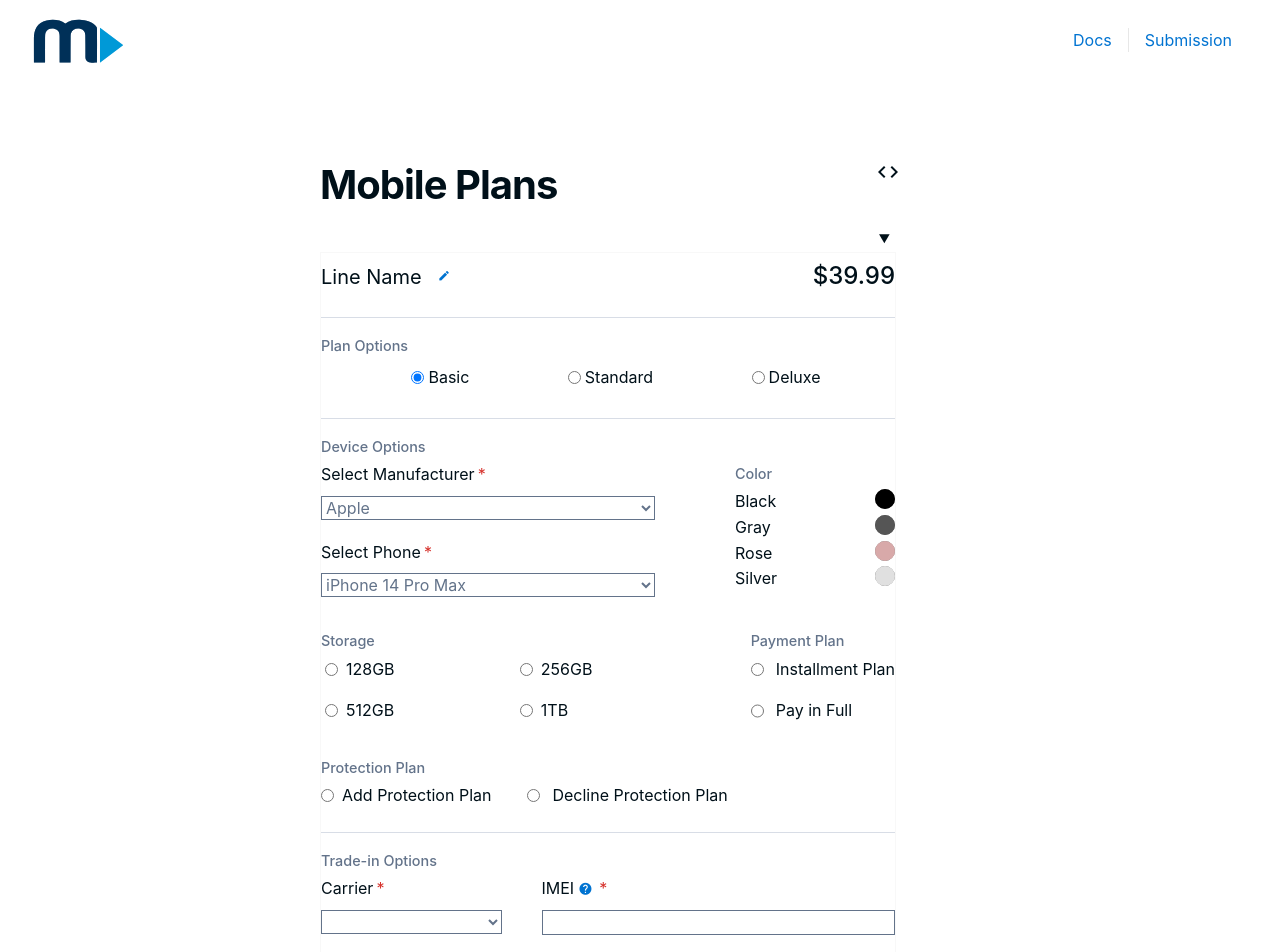
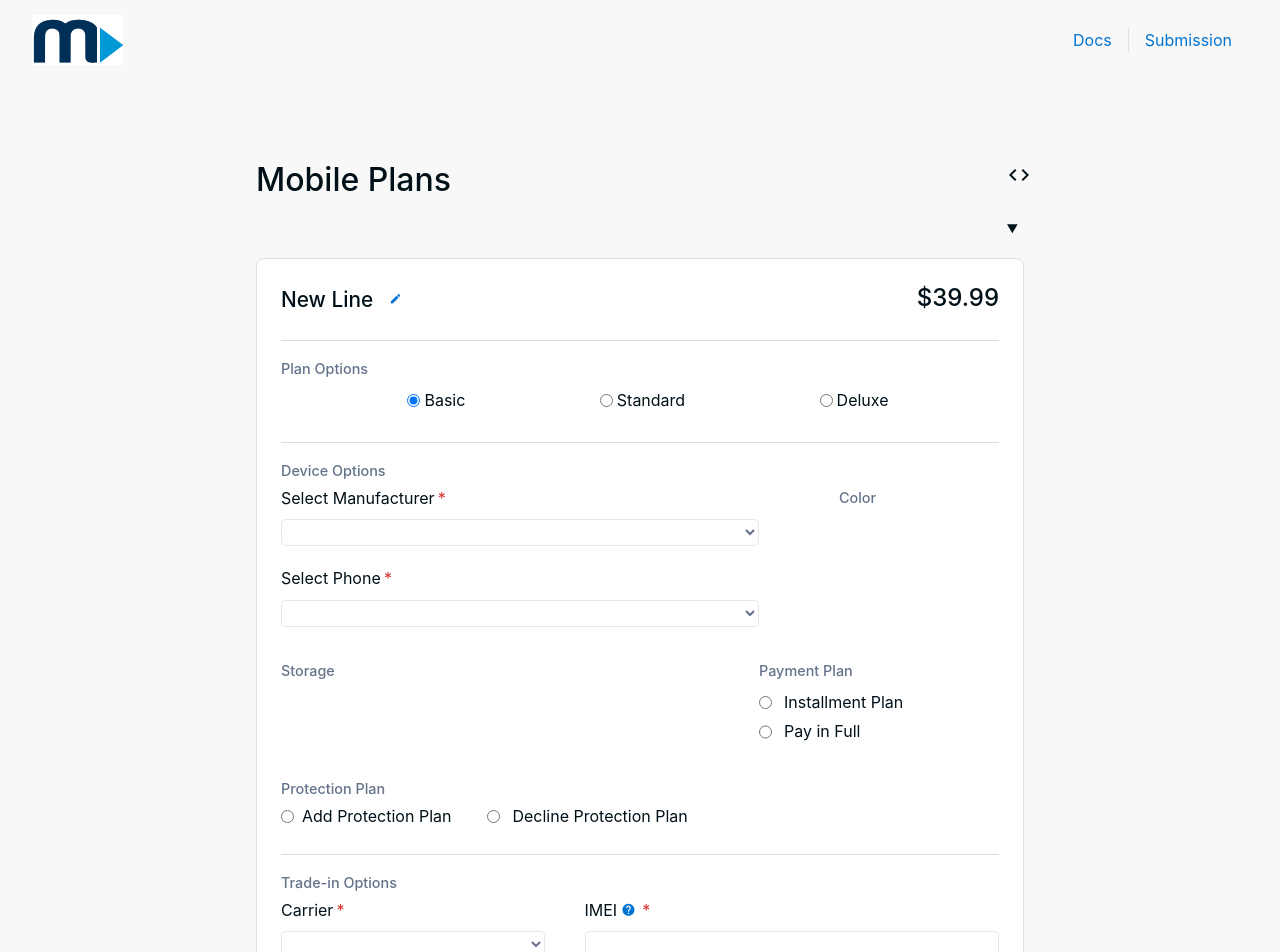
Before and after one commit to ericthayer/mobile-plans, a Vue app: page /submission in a window 1280 px wide. Shown: the top 952 px of the page. Built offline with nearby package versions, Linux system fonts and the light colour scheme; a web font is replaced by a local one.

Commit message:
WIP: styling layout and form for interview

```diff
--- /dev/null
+++ b/src/assets/styles/_base.scss
@@ -0,0 +1,117 @@
+:root {
+  --theme-color-white: #ffffff;
+  --theme-color-white-soft: #f8f8f8;
+  --theme-color-white-mute: #f2f2f2;
+
+  --theme-color-black: #181818;
+  --theme-color-black-soft: #222222;
+  --theme-color-black-mute: #282828;
+
+  --theme-color-indigo: #2c3e50;
+
+  --theme-color-divider-light-1: rgba(60, 60, 60, 0.29);
+  --theme-color-divider-light-2: rgba(60, 60, 60, 0.12);
+  --theme-color-divider-dark-1: rgba(84, 84, 84, 0.65);
+  --theme-color-divider-dark-2: rgba(84, 84, 84, 0.48);
+
+  --theme-color-text-light-1: var(--theme-color-indigo);
+  --theme-color-text-light-2: rgba(60, 60, 60, 0.66);
+  --theme-color-text-dark-1: var(--theme-color-white);
+  --theme-color-text-dark-2: rgba(235, 235, 235, 0.64);
+}
+
+/* semantic color variables for this project */
+:root {
+  --color-background: var(--theme-color-white);
+  --color-background-soft: var(--theme-color-white-soft);
+  --color-background-mute: var(--theme-color-white-mute);
+
+  --color-border: var(--theme-color-divider-light-2);
+  --color-border-hover: var(--theme-color-divider-light-1);
+
+  --color-heading: var(--theme-color-text-light-1);
+  --color-text: var(--theme-color-text-light-1);
+}
+
+@media (prefers-color-scheme: dark) {
+  :root {
+    --color-background: var(--theme-color-black);
+    --color-background-soft: var(--theme-color-black-soft);
+    --color-background-mute: var(--theme-color-black-mute);
+
+    --color-border: var(--theme-color-divider-dark-2);
+    --color-border-hover: var(--theme-color-divider-dark-1);
+
+    --color-heading: var(--theme-color-text-dark-1);
+    --color-text: var(--theme-color-text-dark-2);
+  }
+}
+
+*,
+*::before,
+*::after {
+  box-sizing: border-box;
+  margin: 0;
+  font-weight: normal;
+}
+
+:root {
+  container-type: inline-size;
+}
+
+html {
+  height: auto !important;
+}
+
+body {
+  min-height: 100vh !important;
+  background: var(--kite-color-gray-10) !important;
+  transition: color 0.5s, background-color 0.5s;
+  line-height: 1.6;
+  text-rendering: optimizeLegibility;
+  -webkit-font-smoothing: antialiased;
+  -moz-osx-font-smoothing: grayscale;
+}
+
+a,
+p:has(a) {
+  text-decoration: underline;
+  text-decoration-skip-ink: auto;
+}
+
+// I would normally never so thi but I'm fighting with
+// my hacky way to import Tailwind & Kite.
+input,
+select,
+optgroup,
+textarea,
+input[type='text'],
+input[type='search'],
+input[type='email'],
+input[type='url'],
+input[type='tel'],
+input[type='password'],
+input[type='number'],
+input[type='datetime-local'],
+input[type='date'],
+input[type='time'],
+input[type='month'],
+input[type='week'] {
+  border-radius: 5px;
+  border: 1px solid var(--color-border);
+  padding-top: 0.25rem;
+  padding-right: 0.3rem;
+  padding-bottom: 0.25rem;
+  padding-left: 0.3rem;
+}
+
+select {
+  // padding-right: 0.75rem;
+  font-size: 0.75rem;
+  font-weight: 500;
+}
+
+
+ul {
+  // list-style: disc;
+}
--- a/src/assets/styles/_buttons.scss
+++ b/src/assets/styles/_buttons.scss
@@ -1,4 +1,4 @@
-[class^="button-"] {
+@mixin button {
   display: flex;
   align-items: center;
   justify-content: center;
@@ -43,6 +43,13 @@
   font-size: 0.875rem;
 }
 
+.button-primary,
+.button-outline,
+.button-link,
+.button-icon {
+  @include button
+}
+
 .button-primary {
   background: var(--kite-color-blue-10);
   color: var(--kite-color-white);
@@ -83,7 +90,7 @@
   padding: 0;
 
   &:has(.icon) {
-    padding-right: 0;
+    padding: 0;
 
     .icon {
       font-size: 24px;
@@ -112,3 +119,10 @@
     color: var(--kite-color-blue-20);
   }
 }
+
+.code-preview-button {
+  height: 30px;
+  width: 30px;
+  padding-left: 0;
+  margin-right: -10px;
+}
--- a/src/assets/styles/_forms.scss
+++ b/src/assets/styles/_forms.scss
@@ -1,3 +1,10 @@
-form {
-  border: 1px solid var(--kite-color-gray-10);
+.form {
+  background: var(--kite-color-white);
+  border: 1px solid var(--kite-color-gray-20);
+  border-radius: 0.5rem;
+  margin-top: 1rem;
+  padding-top: 1rem;
+  padding-right: 1.5rem;
+  padding-top: 1rem;
+  padding-left: 1.5rem;
 }
--- a/src/assets/styles/base.css
+++ /dev/null
@@ -1,84 +0,0 @@
-:root {
-  --vt-c-white: #ffffff;
-  --vt-c-white-soft: #f8f8f8;
-  --vt-c-white-mute: #f2f2f2;
-
-  --vt-c-black: #181818;
-  --vt-c-black-soft: #222222;
-  --vt-c-black-mute: #282828;
-
-  --vt-c-indigo: #2c3e50;
-
-  --vt-c-divider-light-1: rgba(60, 60, 60, 0.29);
-  --vt-c-divider-light-2: rgba(60, 60, 60, 0.12);
-  --vt-c-divider-dark-1: rgba(84, 84, 84, 0.65);
-  --vt-c-divider-dark-2: rgba(84, 84, 84, 0.48);
-
-  --vt-c-text-light-1: var(--vt-c-indigo);
-  --vt-c-text-light-2: rgba(60, 60, 60, 0.66);
-  --vt-c-text-dark-1: var(--vt-c-white);
-  --vt-c-text-dark-2: rgba(235, 235, 235, 0.64);
-}
-
-/* semantic color variables for this project */
-:root {
-  --color-background: var(--vt-c-white);
-  --color-background-soft: var(--vt-c-white-soft);
-  --color-background-mute: var(--vt-c-white-mute);
-
-  --color-border: var(--vt-c-divider-light-2);
-  --color-border-hover: var(--vt-c-divider-light-1);
-
-  --color-heading: var(--vt-c-text-light-1);
-  --color-text: var(--vt-c-text-light-1);
-}
-
-@media (prefers-color-scheme: dark) {
-  :root {
-    --color-background: var(--vt-c-black);
-    --color-background-soft: var(--vt-c-black-soft);
-    --color-background-mute: var(--vt-c-black-mute);
-
-    --color-border: var(--vt-c-divider-dark-2);
-    --color-border-hover: var(--vt-c-divider-dark-1);
-
-    --color-heading: var(--vt-c-text-dark-1);
-    --color-text: var(--vt-c-text-dark-2);
-  }
-}
-
-*,
-*::before,
-*::after {
-  box-sizing: border-box;
-  margin: 0;
-  font-weight: normal;
-}
-
-:root {
-  container-type: inline-size;
-}
-
-html {
-  height: auto !important;
-}
-
-body {
-  min-height: 100vh !important;
-  /* color: var(--color-text); */
-  /* background: var(--color-background); */
-  transition: color 0.5s, background-color 0.5s;
-  line-height: 1.6;
-  /* font-family: Inter, -apple-system, BlinkMacSystemFont, 'Segoe UI', Roboto, Oxygen, Ubuntu,
-    Cantarell, 'Fira Sans', 'Droid Sans', 'Helvetica Neue', sans-serif;
-  font-size: 15px; */
-  text-rendering: optimizeLegibility;
-  -webkit-font-smoothing: antialiased;
-  -moz-osx-font-smoothing: grayscale;
-}
-
-a,
-p:has(a) {
-  text-decoration: underline;
-  text-decoration-skip-ink: auto;
-}
--- a/src/assets/styles/main.scss
+++ b/src/assets/styles/main.scss
@@ -14,7 +14,8 @@
 
 @media (hover: hover) {
   a:hover {
-    /* background-color: hsla(160, 100%, 37%, 0.2); */
+    background-color: hsla(205, 54%, 41%, 0.2);
+    text-decoration: none;;
   }
 }
 
@@ -37,6 +38,8 @@
   padding-top: 160px;
 
   .app-header {
+    display: flex;
+    place-items: center;
     height: 80px;
     padding-right: 0;
     position: fixed;
@@ -77,12 +80,14 @@
     display: flex;
     justify-content: center;
     gap: 4rem;
-    max-width: 64rem;
     margin-right: auto;
     margin-left: auto;
+    max-width: 100vw;
+    position: relative;
 
     &:not(.preview-visible) {
-      max-width: 40rem;
+      gap: 0;
+      max-width: 48rem;
     }
   }
 }
@@ -94,6 +99,7 @@
 .code-preview {
   opacity: 0;
   width: 0;
+  max-width: 20rem;
 
   pre {
     background: var(--kite-color-gray-10);
@@ -104,6 +110,13 @@
 
   code {
     font-size: .75rem;
+  }
+
+  @container (max-width: 1000px) {
+    position: absolute;
+    top: 2rem;
+    right: 0;
+    z-index: 1;
   }
 }
 
--- a/src/components/forms/MobilePlanForm.vue
+++ b/src/components/forms/MobilePlanForm.vue
@@ -1,11 +1,11 @@
 <template>
   <div class="content" :class="{ 'preview-visible': showDataPreview }">
     <div class="code-build">
-      <h2 class="flex justify-between mb-0 kite-type-style--title-2">
+      <h2 class="flex justify-between mb-0 kite-type-style--title-4">
         {{ title }}
         <button
           v-if="$route.name == 'submission'"
-          class="button-icon ml-2"
+          class="button-icon code-preview-button ml-2"
           @click="this.showDataPreview = !this.showDataPreview"
         >
           <span v-if="!showDataPreview" class="material-icons icon">code</span>
@@ -16,10 +16,10 @@
         <summary>
           <div class="plan-name">{{ plan.name }}</div>
           <div class="plan-price ml-auto">
-            {{ `$` + setPlanPrice }}
+            {{ `$` + getPlanPrice }}
           </div>
         </summary>
-        <form id="mobile-line-1" action="" @submit.prevent>
+        <form id="mobile-line-1" class="form" action="post" @submit.prevent>
           <div class="form-body">
             <!-- Plan Name -->
             <fieldset class="fieldset">
@@ -50,7 +50,7 @@
                   </button>
                 </div>
                 <div class="plan-price kite-type-style--title-5 m-0 ml-auto">
-                  {{ `$` + setPlanPrice }}
+                  {{ `$` + getPlanPrice }}
                 </div>
               </div>
             </fieldset>
@@ -148,7 +148,7 @@
                 <!-- Storage -->
                 <div class="plan-storage grow">
                   <div class="legend">Storage</div>
-                  <div class="grid grid-cols-2 gap-4 pr-4">
+                  <div class="grid grid-cols-2 gap-1 pt-1 pr-4">
                     <div
                       v-for="option in getDeviceStorage"
                       :key="option.size"
@@ -169,7 +169,7 @@
                 <!-- Payment Plan -->
                 <div class="payment-plan">
                   <div class="legend">Payment Plan</div>
-                  <div class="flex flex-col gap-4">
+                  <div class="flex flex-col gap-1 pt-1">
                     <div class="flex">
                       <input
                         id="installment-plan"
@@ -239,11 +239,12 @@
                     @input="setDeviceCarrier($event)"
                   >
                     <option
-                      v-for="manufacturer in getDeviceManufacturers"
-                      :key="manufacturer.name"
-                      :value="manufacturer.name"
+                      v-for="carrier in getDeviceCarriers"
+                      :key="carrier.name"
+                      :value="carrier.name"
+                      :selected="this.deviceCarrierSelected"
                     >
-                      {{ manufacturer.name }}
+                      {{ carrier.name }}
                     </option>
                   </select>
                 </div>
@@ -276,29 +277,31 @@
                   :key="question.question"
                   class="flex justify-between mb-2"
                 >
-                  <label class="mb-0" for="device-condition-questions">{{
+                  <label class="mb-0" :for="`question-` + index + this.dynamicQuestionLabel">{{
                     question.question
                   }}</label>
                   <div class="flex justify-between">
                     <div class="mr-2">
                       <input
-                        :id="`question-answer-` + index"
-                        :name="`question-answer-` + index"
+                        :id="`question-` + index + `-answer-yes`"
+                        :name="`question-` + index + `-answer-yes`"
                         class="mr-1"
                         type="radio"
-                        @change=""
+                        @change="setAnswer(true)"
                       />
-                      <label class="ml-1 mb-0" :for="`question-answer-` + index">Yes</label>
+                      <label class="ml-1 mb-0" :for="`question-` + index + `-answer-yes`"
+                        >Yes</label
+                      >
                     </div>
                     <div class="ml-4">
                       <input
-                        :id="`question-answer-` + index"
-                        :name="`question-answer-` + index"
+                        :id="`question-` + index + `-answer-no`"
+                        :name="`question-` + index + `-answer-no`"
                         class="mr-1"
                         type="radio"
-                        @change=""
+                        @change="setAnswer(false)"
                       />
-                      <label class="ml-1 mb-0" :for="`question-answer-` + index">No</label>
+                      <label class="ml-1 mb-0" :for="`question-` + index + `-answer-no`">No</label>
                     </div>
                   </div>
                 </div>
@@ -311,8 +314,9 @@
           </div>
         </form>
       </details>
-      <div class="form-actions flex items-center justify-between">
-        <button class="button-link" @click="addOrder()">
+      <!-- Form Actions -->
+      <div class="form-actions flex items-center justify-between mt-5">
+        <button class="button-link" @click="addMobilePlan()">
           <span class="material-icons icon">add_circle</span>
           <small class="">Add Line</small>
         </button>
@@ -361,6 +365,37 @@ export default defineComponent({
       dialogMessage: '',
       mobilePlans: [],
       mobilePlan: {},
+      newPlan: {
+        created: Date().toString(),
+        name: 'New Line',
+        planOption: 'Basic',
+        price: (39.99).toFixed(2),
+        device: {
+          name: '',
+          model: '',
+          color: {
+            name: '',
+            hexcode: ''
+          },
+          storage: ''
+        },
+        tradeInOptions: {
+          carrier: '',
+          IMEINumber: null,
+          deviceConditionQuestions: [
+            {
+              answer: null
+            },
+            {
+              answer: null
+            },
+            {
+              answer: null
+            }
+          ]
+        },
+        editing: true
+      },
       planOptions: [
         {
           name: 'Basic',
@@ -529,6 +564,7 @@ export default defineComponent({
           }
         ]
       },
+      dynamicQuestionLabel: '-answer-no',
       deviceManufacturerSelected: '',
       deviceModelSelected: '',
       deviceCarrierSelected: '',
@@ -537,49 +573,20 @@ export default defineComponent({
     }
   },
   mounted() {
-    this.deviceManufacturerSelected = this.deviceOptions.manufacturers[0].name
-    this.deviceModelSelected = this.deviceOptions.manufacturers[0].models[0].name
-    // this.setDeviceManufacturer([devices])
+    // this.deviceManufacturerSelected = this.deviceOptions.manufacturers[0].name
+    // this.deviceModelSelected = this.deviceOptions.manufacturers[0].models[0].name
   },
   computed: {
     getMobilePlans() {
       const plans = this.mobilePlans
 
       if (plans.length === 0) {
-        const newPlan = {
-          name: 'Line Name',
-          planOption: 'Basic',
-          price: (39.99).toFixed(2),
-          device: {
-            name: '',
-            model: '',
-            color: {
-              name: '',
-              hexcode: ''
-            },
-            storage: ''
-          },
-          tradeIn: {
-            carrier: '',
-            IMEINumber: null,
-            deviceConditionQuestions: [
-              {
-                answer: null
-              },
-              {
-                answer: null
-              },
-              {
-                answer: null
-              }
-            ]
-          },
-          editing: true
-        }
 
-        this.mobilePlan = newPlan
+        const plan = this.newPlan
 
-        plans.push(newPlan)
+        this.mobilePlan = plan
+
+        plans.push(plan)
         return plans
       } else return plans
     },
@@ -613,9 +620,13 @@ export default defineComponent({
       console.log('deviceStorage', deviceStorage)
       return deviceStorage
     },
-    setPlanPrice() {
+    getPlanPrice() {
       const plans = this.mobilePlans.filter((plan: { editing: boolean }) => plan.editing == true)
       return plans[0]?.price
+    },
+    getDeviceCarriers() {
+      const carriers = this.tradeInOptions?.carriers
+      return carriers
     }
   },
   methods: {
@@ -653,14 +664,28 @@ export default defineComponent({
       this.dialogMessage =
         'The International Mobile Equipment Identity (IMEI)[1] is a numeric identifier, usually unique,[2][3] for 3GPP and iDEN mobile phones, as well as some satellite phones.'
     },
-    setDeviceCarrier(model: { target: { value: string } }): void {
-      const modelName = model.target.value
-      const updatedDeviceModels = this.deviceModels.filter(
-        (device: { name: string }) => device.name === modelName
+    setDeviceCarrier(carrier: { target: { value: string } }) {
+      const carrierName = carrier.target.value
+      const updatedDeviceCarriers = this.tradeInOptions.carriers.filter(
+        (carrier: { name: string }) => carrier.name === carrierName
       )
-      // this.mobilePlan.device = updatedDeviceModels
-      console.log('updatedDeviceModels', model, updatedDeviceModels)
-      return updatedDeviceModels
+      this.mobilePlan.tradeInOptions.carrier = carrierName
+      return carrierName
+    },
+    setAnswer(answer: boolean) {
+      if (answer) {
+        this.dynamicQuestionLabel = '-answer-yes'
+      } else {
+        this.dynamicQuestionLabel = '-answer-no'
+      }
+    },
+    addMobilePlan() {
+      const plans = this.mobilePlans
+      const newPlan = this.newPlan
+      newPlan.name = 'Another Line'
+      //  TODO: change the last plan's title
+      // const lastPlan = plans.filter((plan: {created: string}) => plan.created > Date.now().toString())
+      plans.push(newPlan)
     },
   },
   watch: {
@@ -670,22 +695,21 @@ export default defineComponent({
     deviceModelSelected(model: string) {
       this.$emit('onChange', model)
     },
+    deviceCarrierSelected(carrier: string) {
+      this.$emit('onChange', carrier)
+    },
     getDeviceModelsByManufacturer(devices: []): void {
       const selectedDeviceName = this.deviceManufacturerSelected
       const selectedDevice = devices.filter(
         (device: { name: string }) => device.name == selectedDeviceName
       )
       this.mobilePlan.device = selectedDevice
-      console.log('selectedDevice', selectedDeviceName, selectedDevice, devices)
-    },
-    getDeviceColors(colors) {
-      this.deviceColors = colors
     }
   }
 })
 </script>
 
-<style lang="scss">
+<style lang="scss" scoped>
 .plan:not([open]) {
   summary {
     display: flex;
@@ -703,7 +727,6 @@ export default defineComponent({
     }
   }
 }
-
 .plan-title {
   > * {
     margin-bottom: 0;
@@ -714,6 +737,11 @@ export default defineComponent({
   border-bottom: 1px solid var(--kite-color-gray-20);
   margin-bottom: 1rem;
   padding-bottom: 1.5rem;
+
+  &:last-of-type {
+    border-bottom: none;
+    margin-bottom: 0;
+  }
 }
 
 .legend:not(.plan-name) {
@@ -724,14 +752,17 @@ export default defineComponent({
 }
 
 .plan-name {
-  font-size: 1.25rem;
+  font-size: 1.3rem;
+  font-weight: 500;
 }
 
-.device-select {
+.payment-plan {
+  flex-basis: 15rem;
 }
 
 .device-colors {
   flex-basis: 10rem;
+  padding-right: 1rem;
 }
 
 .IMEI-number {
--- a/src/components/text/IntroductionItem.vue
+++ b/src/components/text/IntroductionItem.vue
@@ -21,7 +21,7 @@
 
 .details {
   flex: 1;
-  margin-left: 1rem;
+  margin-left: 4rem;
 
   .title {
     margin-bottom: 0.5rem;
@@ -44,7 +44,8 @@ i {
 @container (min-width: 996px) {
   .item {
     margin-top: 0;
-    padding: 1rem 0 1rem calc(var(--section-gap) / 2);
+    padding: 1rem 0 20rem calc(var(--section-gap) / 2);
+    padding-bottom: 2rem;
   }
 
   i {
```
Also changed, not shown: src/App.vue (+0 -8 lines), src/components/text/IntroductionItems.vue (+13 -20 lines), src/types.ts (+36 -4 lines), src/views/IntroductionView.vue (+10 -1 lines), src/assets/styles/_reset.scss (renamed from src/assets/styles/reset.css).
